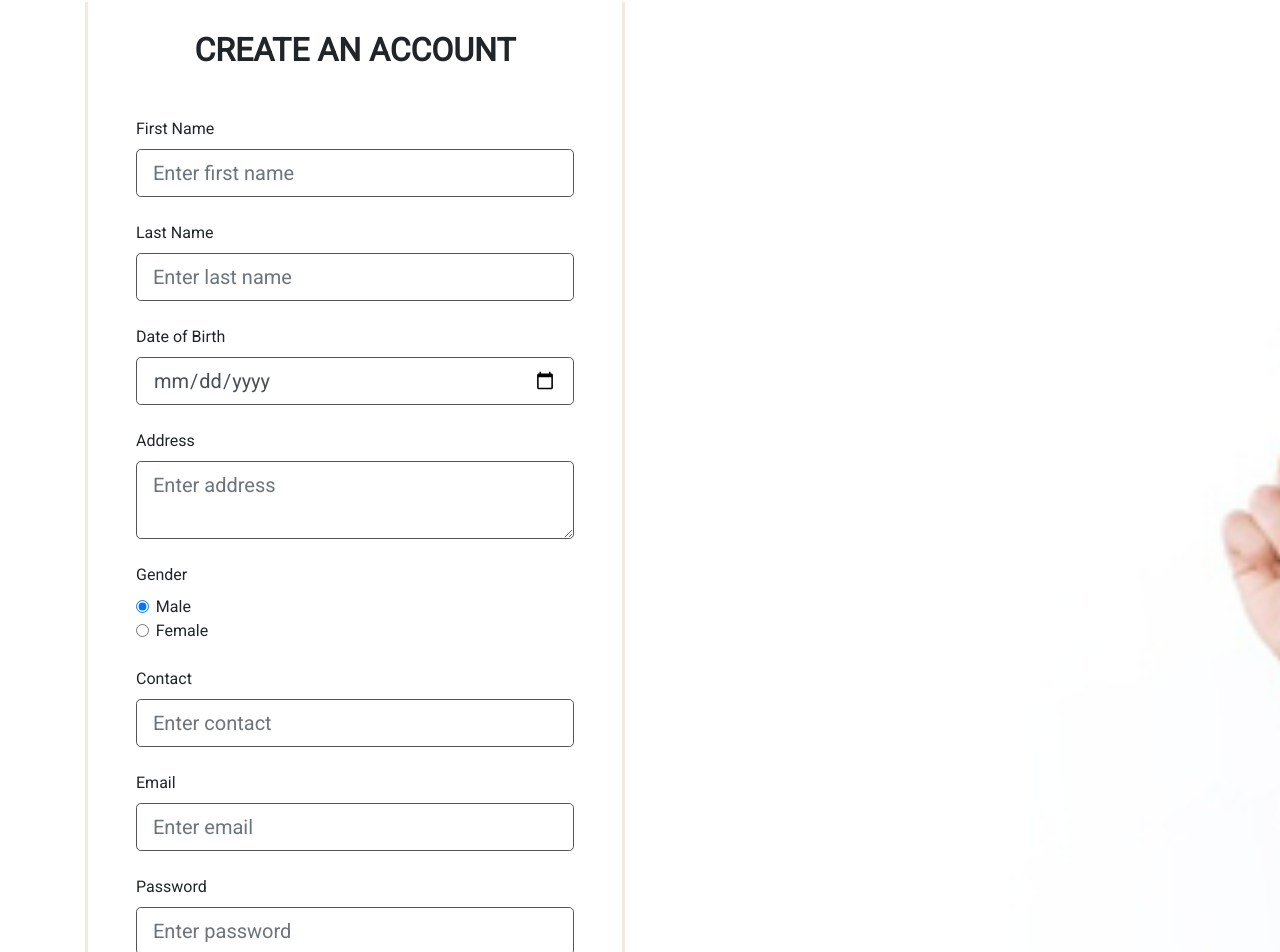
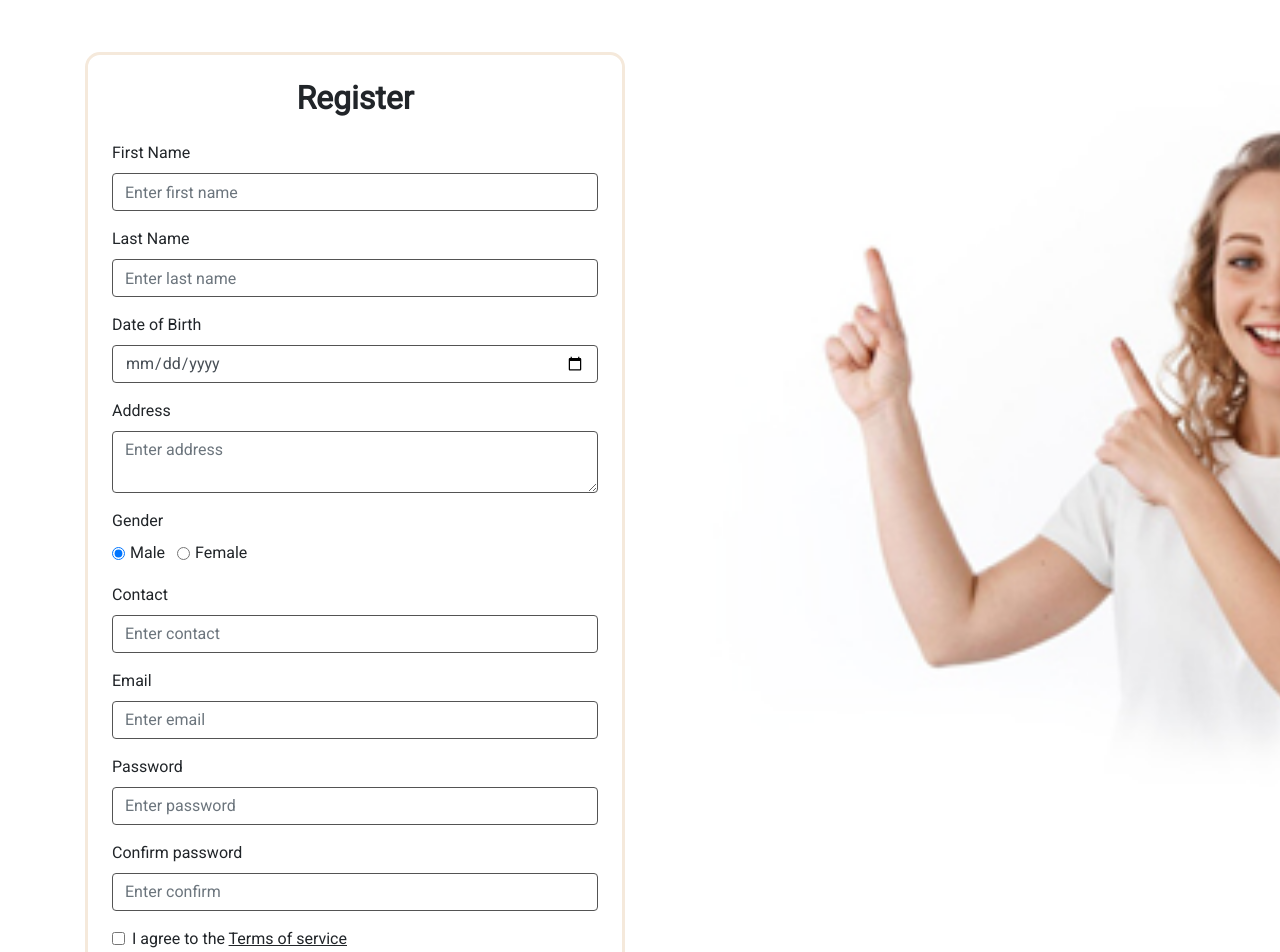
Before and after one commit to AbhishekPeiris/eYeCAREopticals, a React (Create React App) app in the folder frontend/: page /register in a window 1280 px wide. Shown: the part 68-1020 px from the top of the page. Built offline with nearby package versions, Linux system fonts and the light colour scheme.

Commit message:
register

```diff
--- a/frontend/src/components/NavBar.js
+++ b/frontend/src/components/NavBar.js
@@ -1,5 +1,3 @@
-// NavBar.js
-
 import React, { useEffect, useState } from 'react';
 import { Link } from 'react-router-dom';
 import logo from '../images/navbar_logo.png';
@@ -16,13 +14,12 @@ const NavBar = () => {
             setIsNavbarFixed(isFixed);
         };
 
-        // Attach the event listener to the scroll event
         window.addEventListener('scroll', handleScroll);
 
-        // Clean up the event listener when the component is unmounted
         return () => {
             window.removeEventListener('scroll', handleScroll);
         };
+
     }, []);
 
     return (
--- a/frontend/src/screens/RegisterScreen.js
+++ b/frontend/src/screens/RegisterScreen.js
@@ -5,98 +5,88 @@ import AOS from 'aos';
 import 'aos/dist/aos.css';
 
 const RegisterScreen = () => {
-
     useEffect(() => {
         AOS.init({ duration: 1000 });
     }, []);
 
     return (
         <div>
-            <section class="bg-image"
-                style={{ backgroundImage: `url(${registerimg})` }} data-aos="fade-left">
-                <div class="mask d-flex align-items-center h-100" data-aos="fade-right">
-                    <div class="container h-100">
-                        <div class="row d-flex justify-content-left align-items-left h-100 mt-5 mb-5">
-                            <div class="col-12 col-md-9 col-lg-7 col-xl-6">
-                                <div class="card" style={{ borderRadius: "15px" }}>
-                                    <div class="card-body p-5">
-                                        <h2 class="text-uppercase text-center mb-5"><strong>Create an account</strong></h2>
-
+            <br /><br /><br />
+            <section className="bg-image" style={{ backgroundImage: `url(${registerimg})` }} data-aos="fade-left">
+                <div className="mask d-flex align-items-center h-100" data-aos="fade-right">
+                    <div className="container h-100">
+                        <div className="row d-flex justify-content-left align-items-left h-100 mt-5 mb-5">
+                            <div className="col-12 col-md-8 col-lg-6">
+                                <div className="card" style={{ borderRadius: "15px", border: "3px solid #f5e9db" }}>
+                                    <div className="card-body p-4">
+                                        <h2 className="text-center mb-4"><strong>Register</strong></h2>
                                         <form>
 
-                                            <div class="form-outline mb-4">
-                                                <label class="form-label" for="form3Example1cg">First Name</label>
-                                                <input type="text" id="form3Example1cg" class="form-control form-control-lg" placeholder='Enter first name' required />
-
+                                            <div className="mb-3">
+                                                <label className="form-label" htmlFor="firstName">First Name</label>
+                                                <input type="text" id="firstName" className="form-control" placeholder='Enter first name' required />
                                             </div>
 
-                                            <div class="form-outline mb-4">
-                                                <label class="form-label" for="form3Example1cg">Last Name</label>
-                                                <input type="text" id="form3Example1cg" class="form-control form-control-lg" placeholder='Enter last name' required />
-
+                                            <div className="mb-3">
+                                                <label className="form-label" htmlFor="lastName">Last Name</label>
+                                                <input type="text" id="lastName" className="form-control" placeholder='Enter last name' required />
                                             </div>
 
-                                            <div class="form-outline mb-4">
-                                                <label class="form-label" for="form3Example1cg">Date of Birth</label>
-                                                <input type="date" id="form3Example1cg" class="form-control form-control-lg" placeholder='Enter date of birth' required />
-
+                                            <div className="mb-3">
+                                                <label className="form-label" htmlFor="dob">Date of Birth</label>
+                                                <input type="date" id="dob" className="form-control" required />
                                             </div>
 
-                                            <div class="form-outline mb-4">
-                                                <label class="form-label" for="form3Example1cg">Address</label>
-                                                <textarea id="form3Example1cg" style={{ width: '100%', minHeight: '50px', maxHeight: "100px", backgroundColor: "white" }} className="form-control form-control-lg" placeholder="Enter address" required></textarea>
-
+                                            <div className="mb-3">
+                                                <label className="form-label" htmlFor="address">Address</label>
+                                                <textarea id="address" className="form-control" style={{ width: '100%', minHeight: '50px', maxHeight: "100px", backgroundColor: "white" }}  placeholder="Enter address" required></textarea>
                                             </div>
 
-                                            <div className="form-outline mb-4">
-                                                <label className="form-label" htmlFor="form3Example1cg">Gender</label><br />&nbsp;&nbsp;&nbsp;&nbsp;&nbsp;
-                                                <input type="radio" id="maleRadio" name="gender" className="form-check-input" value="male" required checked />
-                                                <label className="form-check-label" htmlFor="maleRadio"> Male</label><br />&nbsp;&nbsp;&nbsp;&nbsp;&nbsp;
-                                                <input type="radio" id="femaleRadio" name="gender" className="form-check-input" value="female" required />
-                                                <label className="form-check-label" htmlFor="femaleRadio">Female</label>
+                                            <div className="mb-3">
+                                                <label className="form-label">Gender</label><br />
+                                                <div className="form-check form-check-inline">
+                                                    <input type="radio" id="maleRadio" name="gender" className="form-check-input" value="male" required checked />
+                                                    <label className="form-check-label" htmlFor="maleRadio"> Male</label>
+                                                </div>
+                                                <div className="form-check form-check-inline">
+                                                    <input type="radio" id="femaleRadio" name="gender" className="form-check-input" value="female" required />
+                                                    <label className="form-check-label" htmlFor="femaleRadio">Female</label>
+                                                </div>
                                             </div>
 
-                                            <div class="form-outline mb-4">
-                                                <label class="form-label" for="form3Example3cg">Contact</label>
-                                                <input type='tel' maxLength={10} id="form3Example3cg" class="form-control form-control-lg" placeholder='Enter contact' required />
-
+                                            <div className="mb-3">
+                                                <label className="form-label" htmlFor="contact">Contact</label>
+                                                <input type='tel' maxLength={10} id="contact" className="form-control" placeholder='Enter contact' required />
                                             </div>
 
-                                            <div class="form-outline mb-4">
-                                                <label class="form-label" for="form3Example3cg">Email</label>
-                                                <input type="email" id="form3Example3cg" class="form-control form-control-lg" placeholder='Enter email' required />
-
+                                            <div className="mb-3">
+                                                <label className="form-label" htmlFor="email">Email</label>
+                                                <input type="email" id="email" className="form-control" placeholder='Enter email' required />
                                             </div>
 
-                                            <div class="form-outline mb-4">
-                                                <label class="form-label" for="form3Example4cg">Password</label>
-                                                <input type="password" id="form3Example4cg" class="form-control form-control-lg" placeholder='Enter password' required />
-
+                                            <div className="mb-3">
+                                                <label className="form-label" htmlFor="password">Password</label>
+                                                <input type="password" id="password" className="form-control" placeholder='Enter password' required />
                                             </div>
 
-                                            <div class="form-outline mb-4">
-                                                <label class="form-label" for="form3Example4cdg">Confirm password</label>
-                                                <input type="password" id="form3Example4cdg" class="form-control form-control-lg" placeholder='Enter confirm' required />
-
+                                            <div className="mb-3">
+                                                <label className="form-label" htmlFor="confirmPassword">Confirm password</label>
+                                                <input type="password" id="confirmPassword" className="form-control" placeholder='Enter confirm' required />
                                             </div>
 
-                                            <div class="form-check d-flex justify-content-left mb-5">
-                                                <input class="form-check-input me-2" type="checkbox" value="" id="form2Example3cg" />
-                                                <label class="form-check-label" for="form2Example3g">
-                                                    I agree all statements in <a href="#!" class="text-body"><u>Terms of service</u></a>
+                                            <div className="form-check mb-3">
+                                                <input className="form-check-input" type="checkbox" value="" id="termsCheckbox" required />
+                                                <label className="form-check-label" htmlFor="termsCheckbox">
+                                                    I agree to the <a href="#!" className="text-body"><u>Terms of service</u></a>
                                                 </label>
                                             </div>
 
-                                            <div class="d-flex justify-content-center">
-                                                <button type="submit"
-                                                    class="btn btn-success btn-block btn-lg text-body">Register</button>
+                                            <div className="d-flex justify-content-center">
+                                                <button type="submit" className="btn btn-success btn-block btn-lg text-body">Register</button>
                                             </div>
 
-                                            <p class="text-center text-muted mt-5 mb-0">Have already an account? <a href="#!"
-                                                class="fw-bold text-body"><u>Login here</u></a></p>
-
+                                            <p className="text-center text-muted mt-3 mb-0">Already have an account? <a href="#!" className="fw-bold text-body"><u>Login here</u></a></p>
                                         </form>
-
                                     </div>
                                 </div>
                             </div>
--- a/frontend/src/styles/NavBar.css
+++ b/frontend/src/styles/NavBar.css
@@ -13,10 +13,3 @@
     color: #ff4500 !important;
     transition:.5s !important;
 }
-.navbar-brand img {
-    max-height: 50px;
-}
-.navbar.fixed {
-    background-color: #333;
-    transition: background-color 0.3s ease;
-}
```
Also changed, not shown: frontend/src/images/register.jpg.
